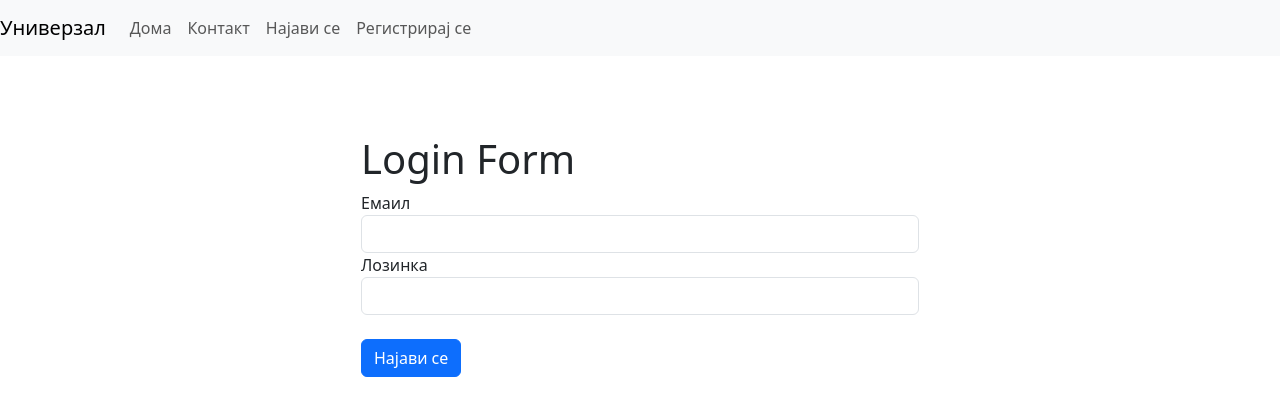
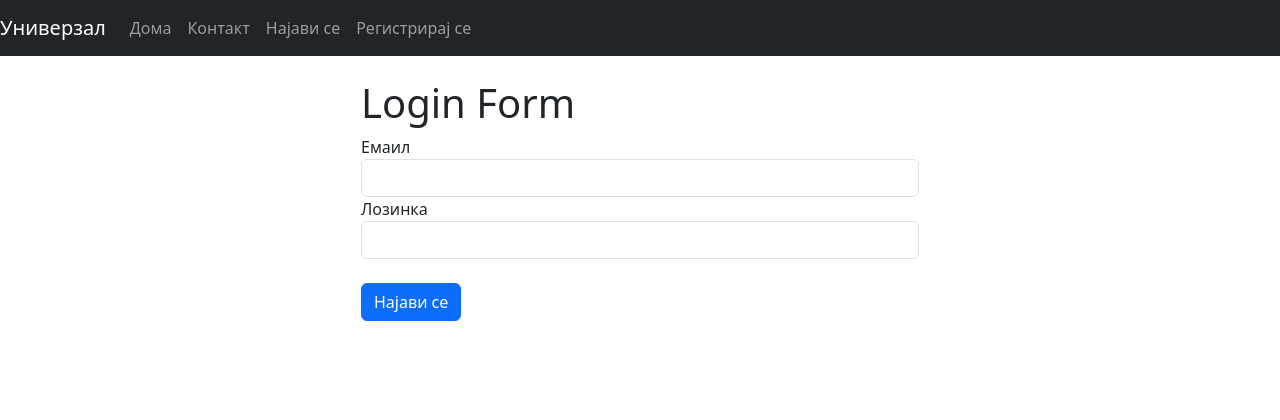
Before and after one commit to martinristow/python-projects, a Flask app: page /login in a window 1280 px wide. Shown: the top 420 px of the page. Run offline with Flask 3, Linux system fonts and the light colour scheme; some libraries are stand-ins or nearby versions.

Commit message:
Nav Bar little change

```diff
--- a/projects/univerzal-project-flask/templates/base.html
+++ b/projects/univerzal-project-flask/templates/base.html
@@ -12,7 +12,7 @@
 </head>
 <body>
 
-<nav class="navbar navbar-expand-lg navbar-light bg-light">
+<nav class="navbar navbar-expand-md navbar-dark fixed-top bg-dark">
   <a class="navbar-brand" href="{{ url_for('home') }}">Универзал</a>
   <button class="navbar-toggler" type="button" data-toggle="collapse" data-target="#navbarNavDropdown" aria-controls="navbarNavDropdown" aria-expanded="false" aria-label="Toggle navigation">
     <span class="navbar-toggler-icon"></span>
@@ -33,7 +33,7 @@
       <li class="nav-item">
         <a class="nav-link" href="{{ url_for('reports') }}">Извештаи</a>
       </li>
-                      <li class="nav-item dropdown">
+      <li class="nav-item dropdown">
         <a class="nav-link dropdown-toggle" href="#" id="navbarDropdownMenuLink" role="button" data-toggle="dropdown" aria-haspopup="true" aria-expanded="false">
           Додавање
         </a>
```
